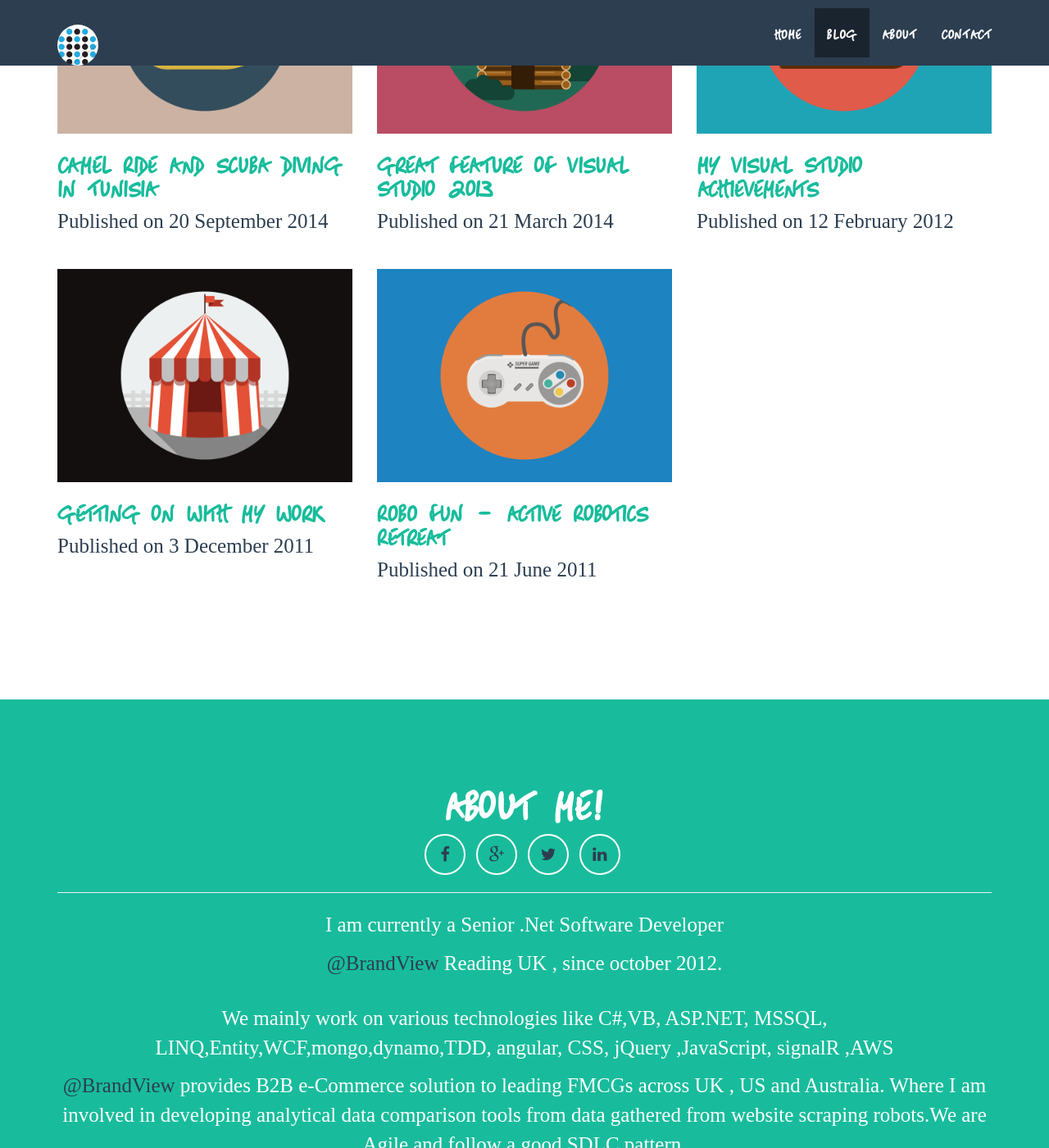
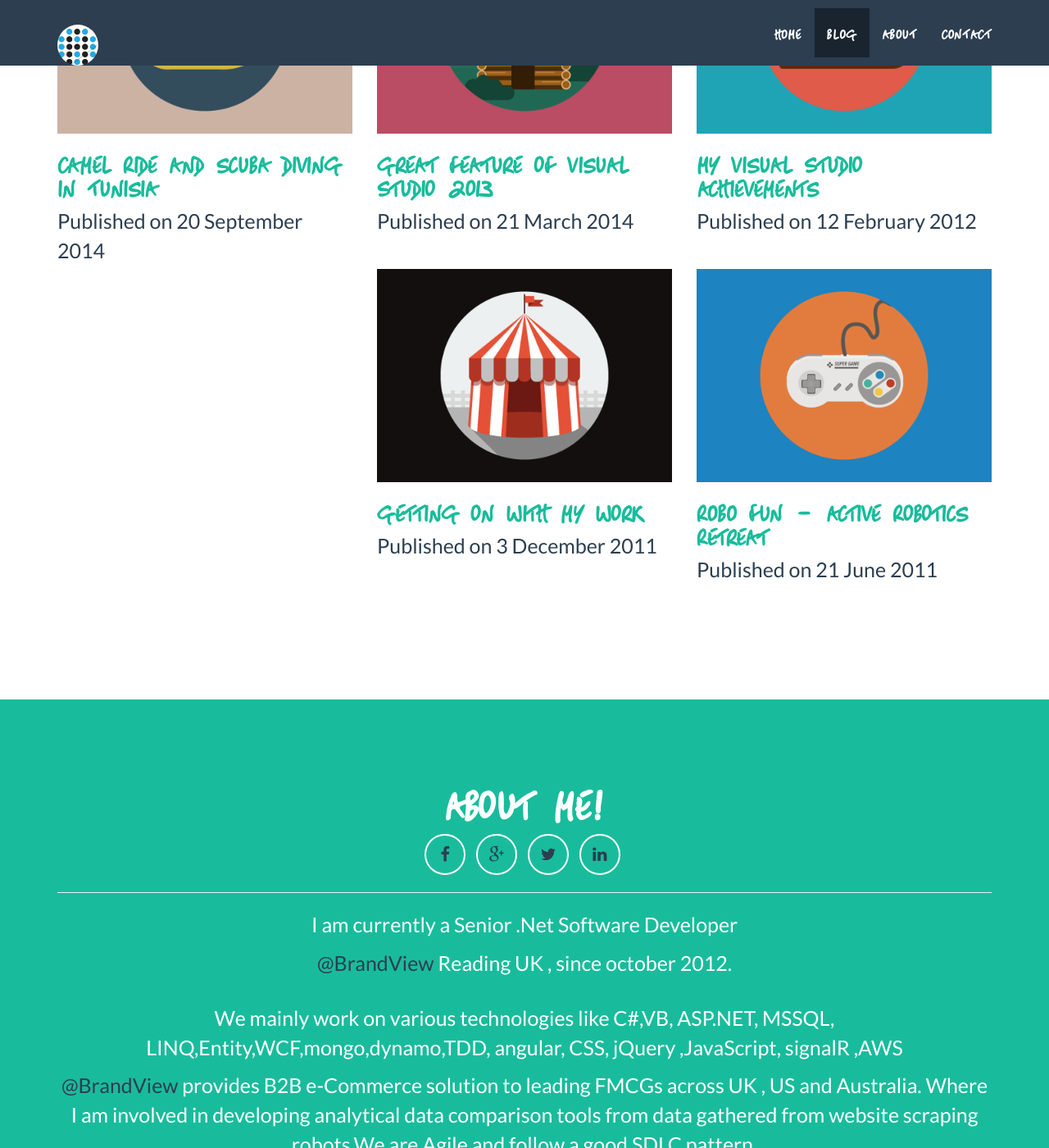
Before and after one commit to AmitDina/AmitPore.github.io, a Jekyll site: the page built from index.html, in a window 1280 px wide and 1400 px high, scrolled down 835 px. Shown: the whole window at 82% size. Built offline with Jekyll 4.4.1, drawn with Linux system fonts in a browser that asks for light colours; nearby versions of some CDN libraries; some web fonts are replaced; comment, search, counter and statistics services are not loaded.

Commit message:
no message

```diff
--- a/assets/css/freelancer.css
+++ b/assets/css/freelancer.css
@@ -5,12 +5,12 @@
  */
 
 p {
-    font-family: 'Swanky and Moo Moo', cursive;
+
     font-size: 25px;
   }
 
 p.small {
-    font-family: 'Swanky and Moo Moo', cursive;
+
     font-size: 16px;
 }
 
```
